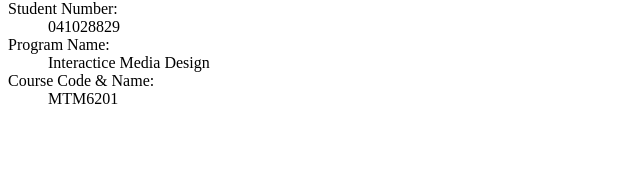
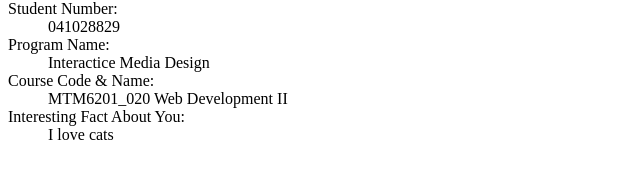
Before and after one commit to assa0097/mtm6201-week1, a plain HTML site: page index.html in a window 1280 px wide. Shown: the part 114-292 px from the top of the page, without its empty margins (0-640 px from the left). Drawn offline with Linux system fonts and the light colour scheme.

```diff
--- a/index.html
+++ b/index.html
@@ -19,7 +19,11 @@
         <dd>Interactice Media Design</dd>
 
         <dt>Course Code & Name:</dt>
-        <dd>MTM6201</dd>
+        <dd>MTM6201_020 Web Development II</dd>
+
+        <dt>Interesting Fact About You:</dt>
+        <dd>I love cats</dd>
     </dl>
+
 </body>
 </html>
```
